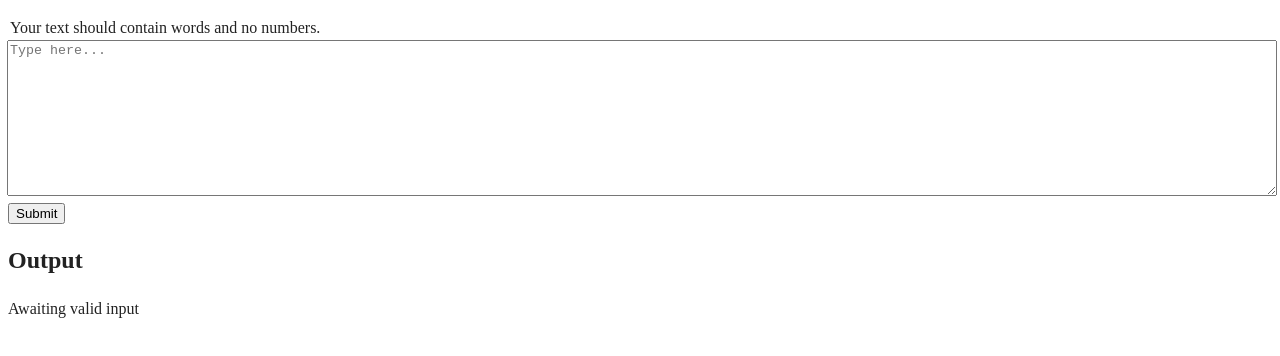
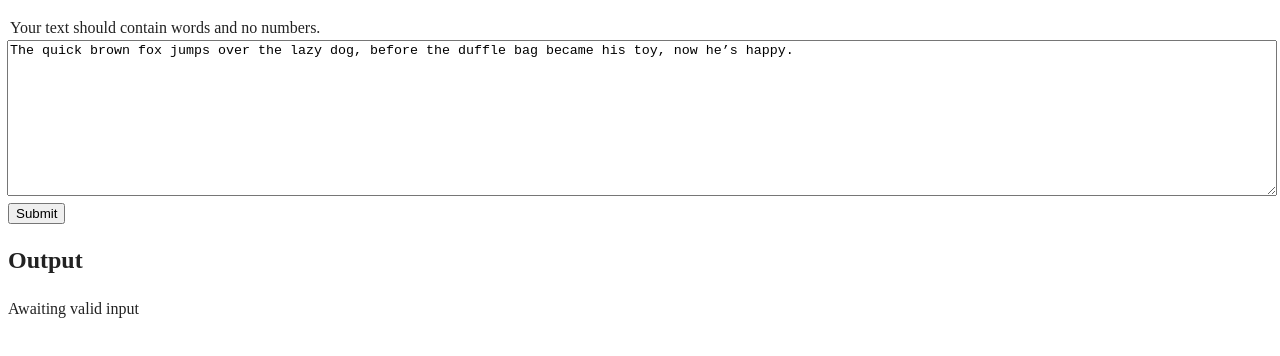
Before and after one commit to LL782/anon-test-2015-01-25, a website: page index.html in a window 1280 px wide. Shown: the part 124-480 px from the top of the page. Drawn offline with Linux system fonts and the light colour scheme.

Commit message:
Include demo text in the example

```diff
--- a/index.html
+++ b/index.html
@@ -39,7 +39,7 @@
                 <form action="#">
                     <fieldset>
                         <legend class="highlight">Your text should contain words and no numbers.</legend>
-                        <textarea name="user_input" id="user-input" cols="30" rows="10" placeholder="Type here..." class="full-width"></textarea>
+                        <textarea name="user_input" id="user-input" cols="30" rows="10" placeholder="Type here..." class="full-width">The quick brown fox jumps over the lazy dog, before the duffle bag became his toy, now he’s happy.</textarea>
                     </fieldset>
                     <button type="button" id="input-trigger">Submit</button>
                 </form>
```
